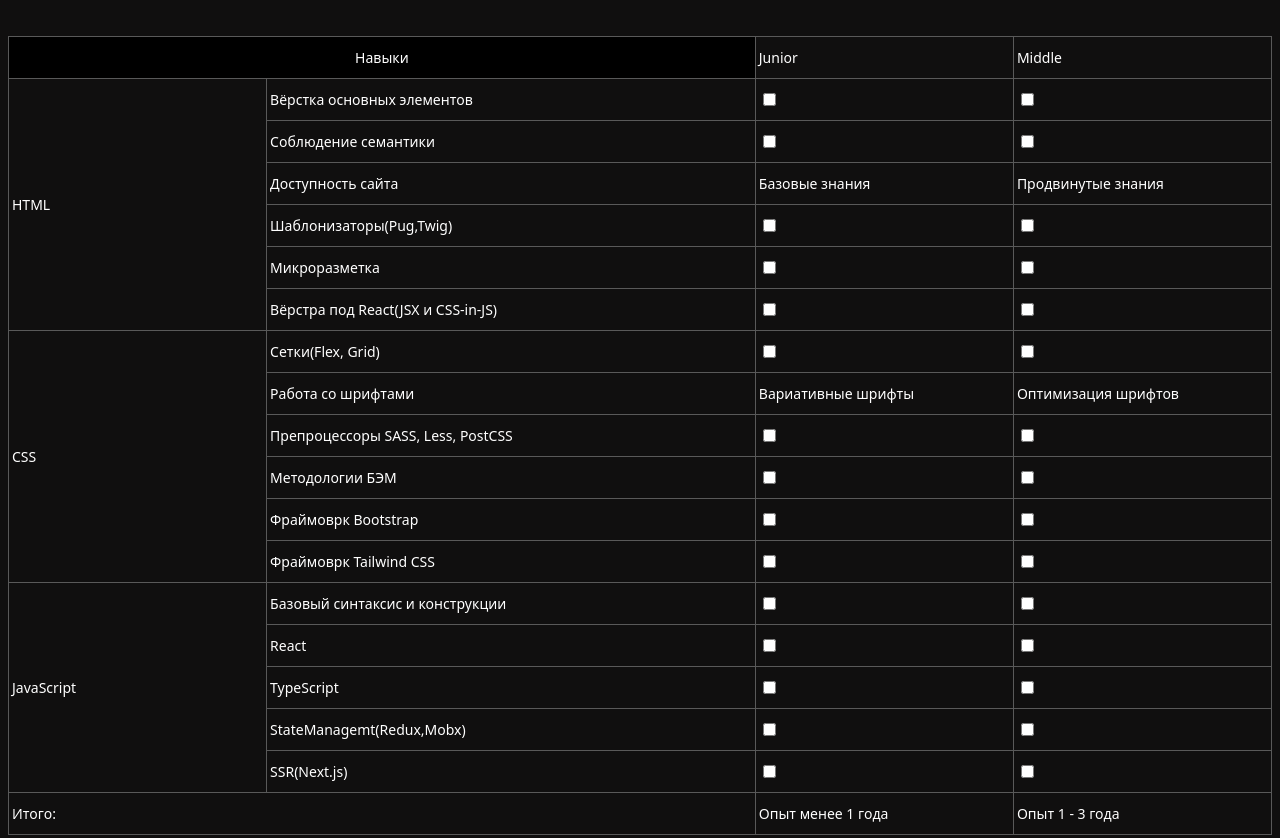
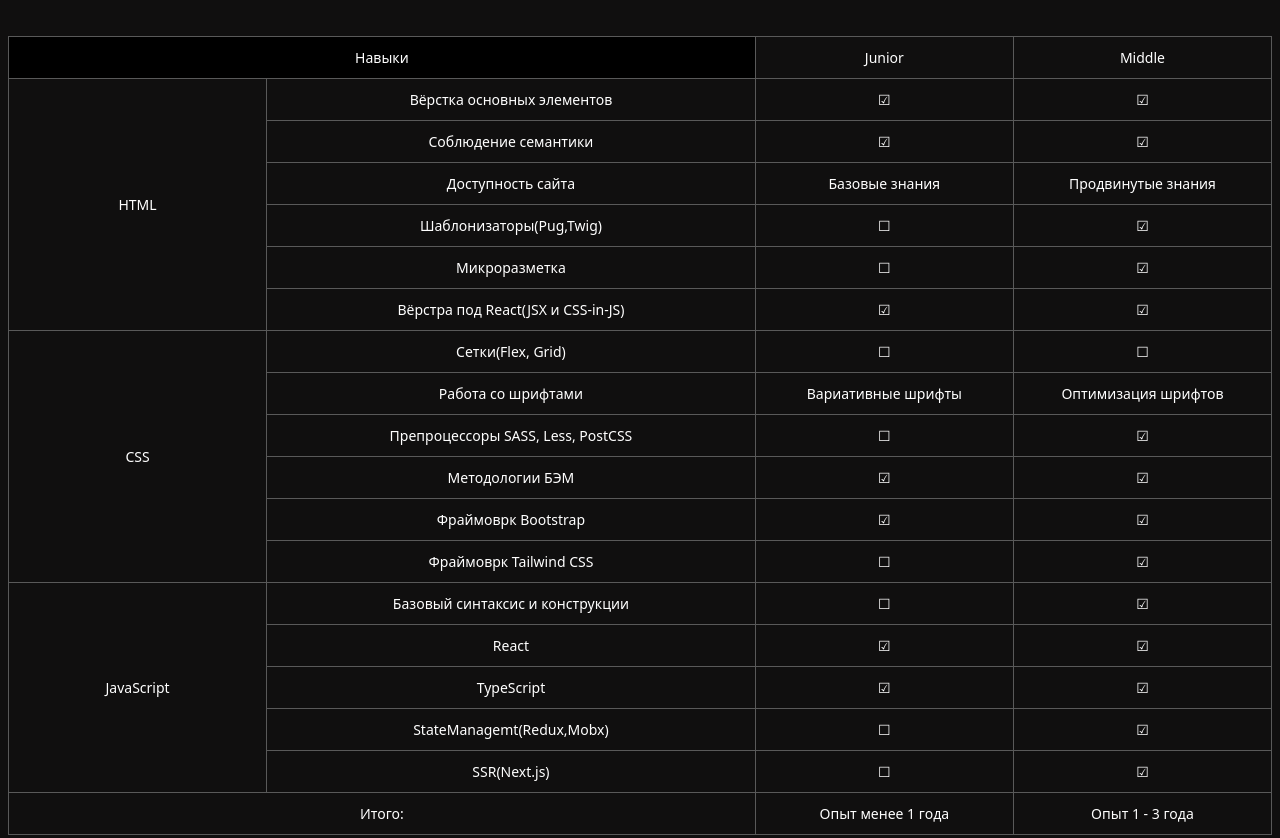
Before and after one commit to RusoBah/Home-work, a plain HTML site: page home-work-FrontendDevelopment/index.html in a window 1280 px wide. Shown: the part 2380-3218 px from the top of the page. Drawn offline with Linux system fonts and the light colour scheme.

Commit message:
поправки таблицы

```diff
--- a/home-work-FrontendDevelopment/index.html
+++ b/home-work-FrontendDevelopment/index.html
@@ -70,13 +70,13 @@
                 <tr>
                     <td rowspan="6">HTML</td>
                     <td>Вёрстка основных элементов</td>
-                    <td><input type="checkbox"></td>
-                    <td><input type="checkbox"></td>
+                    <td>  ☑</td>
+                    <td>  ☑ </td>
                 </tr>
                 <tr>
                     <td>Соблюдение семантики</td>
-                    <td><input type="checkbox"></td>
-                    <td><input type="checkbox"></td>
+                    <td>☑</td>
+                    <td>☑</td>
                 </tr>
                 <tr>
                     <td>Доступность сайта</td>
@@ -85,24 +85,24 @@
                 </tr>
                 <tr>
                     <td>Шаблонизаторы(Pug,Twig)</td>
-                    <td><input type="checkbox"></td>
-                    <td><input type="checkbox"></td>
+                    <td>☐</td>
+                    <td>☑</td>
                 </tr>
                 <tr>
                     <td>Микроразметка</td>
-                    <td><input type="checkbox"></td>
-                    <td><input type="checkbox"></td>
+                    <td>☐</td>
+                    <td>☑</td>
                 </tr>
                 <tr>
                     <td>Вёрстра под React(JSX и CSS-in-JS)</td>
-                    <td><input type="checkbox"></td>
-                    <td><input type="checkbox"></td>
+                    <td>☑</td>
+                    <td>☑</td>
                 </tr>
                 <tr>
                     <td rowspan="6">CSS</td>
                     <td>Сетки(Flex, Grid)</td>
-                    <td><input type="checkbox"></td>
-                    <td><input type="checkbox"></td>
+                    <td>☐</td>
+                    <td>☐</td>
                 </tr>
                 <tr>
                     <td>Работа со шрифтами</td>
@@ -111,49 +111,49 @@
                 </tr>
                 <tr>
                     <td>Препроцессоры SASS, Less, PostCSS</td>
-                    <td><input type="checkbox"></td>
-                    <td><input type="checkbox"></td>
+                    <td>☐</td>
+                    <td>☑</td>
                 </tr>
                 <tr>
                     <td>Методологии БЭМ</td>
-                    <td><input type="checkbox"></td>
-                    <td><input type="checkbox"></td>
+                    <td>☑</td>
+                    <td>☑</td>
                 </tr>
                 <tr>
                     <td>Фраймоврк Bootstrap</td>
-                    <td><input type="checkbox"></td>
-                    <td><input type="checkbox"></td>
+                    <td>☑</td>
+                    <td>☑</td>
                 </tr>
                 <tr>
                     <td>Фраймоврк Tailwind CSS</td>
-                    <td><input type="checkbox"></td>
-                    <td><input type="checkbox"></td>
+                    <td>☐</td>
+                    <td>☑</td>
                 </tr>
                 <tr>
                     <td rowspan="5">JavaScript</td>
                     <td>Базовый синтаксис и конструкции</td>
-                    <td><input type="checkbox"></td>
-                    <td><input type="checkbox"></td>
+                    <td>☐</td>
+                    <td>☑</td>
                 </tr>
                 <tr>
                     <td>React</td>
-                    <td><input type="checkbox"></td>
-                    <td><input type="checkbox"></td>
+                    <td>☑</td>
+                    <td>☑</td>
                 </tr>
                 <tr>
                     <td>TypeScript</td>
-                    <td><input type="checkbox"></td>
-                    <td><input type="checkbox"></td>
+                    <td>☑</td>
+                    <td>☑</td>
                 </tr>
                 <tr>
                     <td>StateManagemt(Redux,Mobx)</td>
-                    <td><input type="checkbox"></td>
-                    <td><input type="checkbox"></td>
+                    <td>☐</td>
+                    <td>☑</td>
                 </tr>
                 <tr>
                     <td>SSR(Next.js)</td>
-                    <td><input type="checkbox"></td>
-                    <td><input type="checkbox"></td>
+                    <td>☐</td>
+                    <td>☑</td>
                 </tr>
                 <tr>
                     <td colspan="2">Итого:</td>
--- a/home-work-FrontendDevelopment/style/main.css
+++ b/home-work-FrontendDevelopment/style/main.css
@@ -173,3 +173,6 @@ table.content__table th {
 	color: #fff;
 	font-weight: normal;
 }
+td{
+    text-align: center;
+}
```
